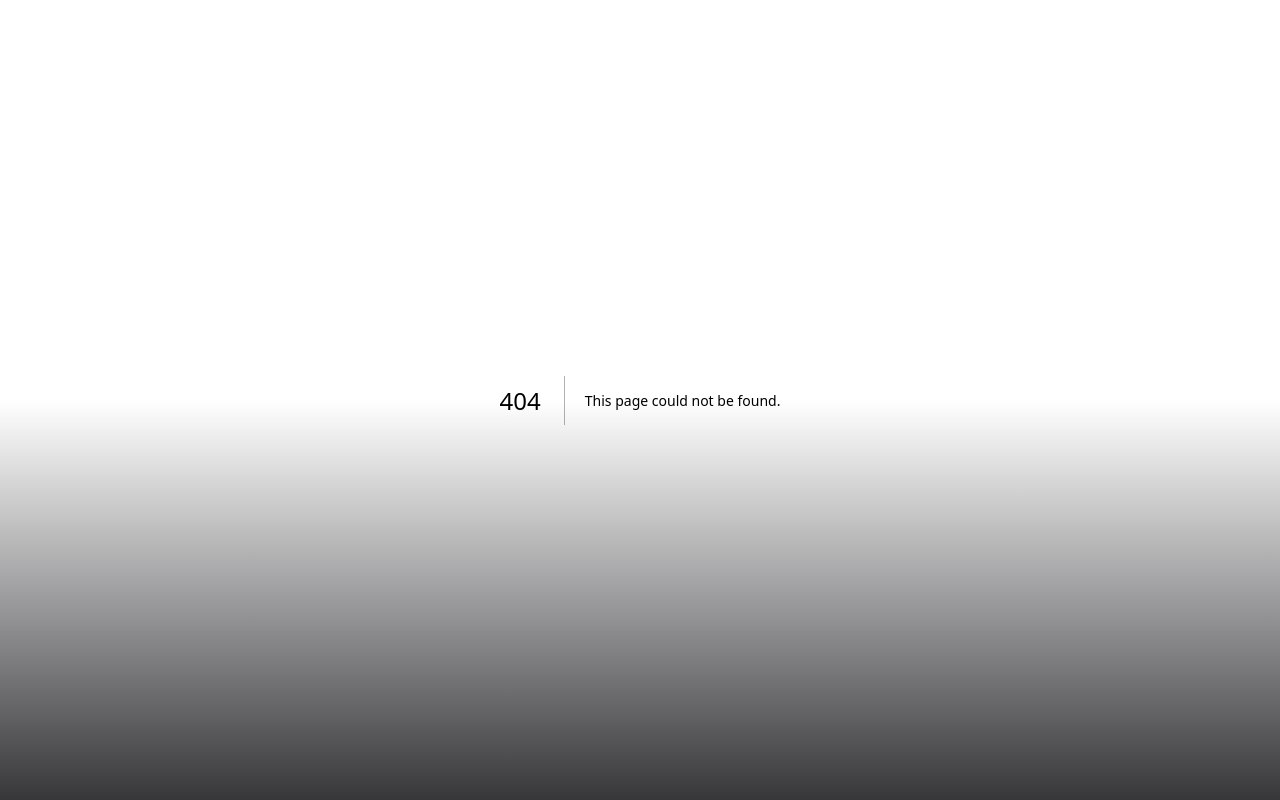
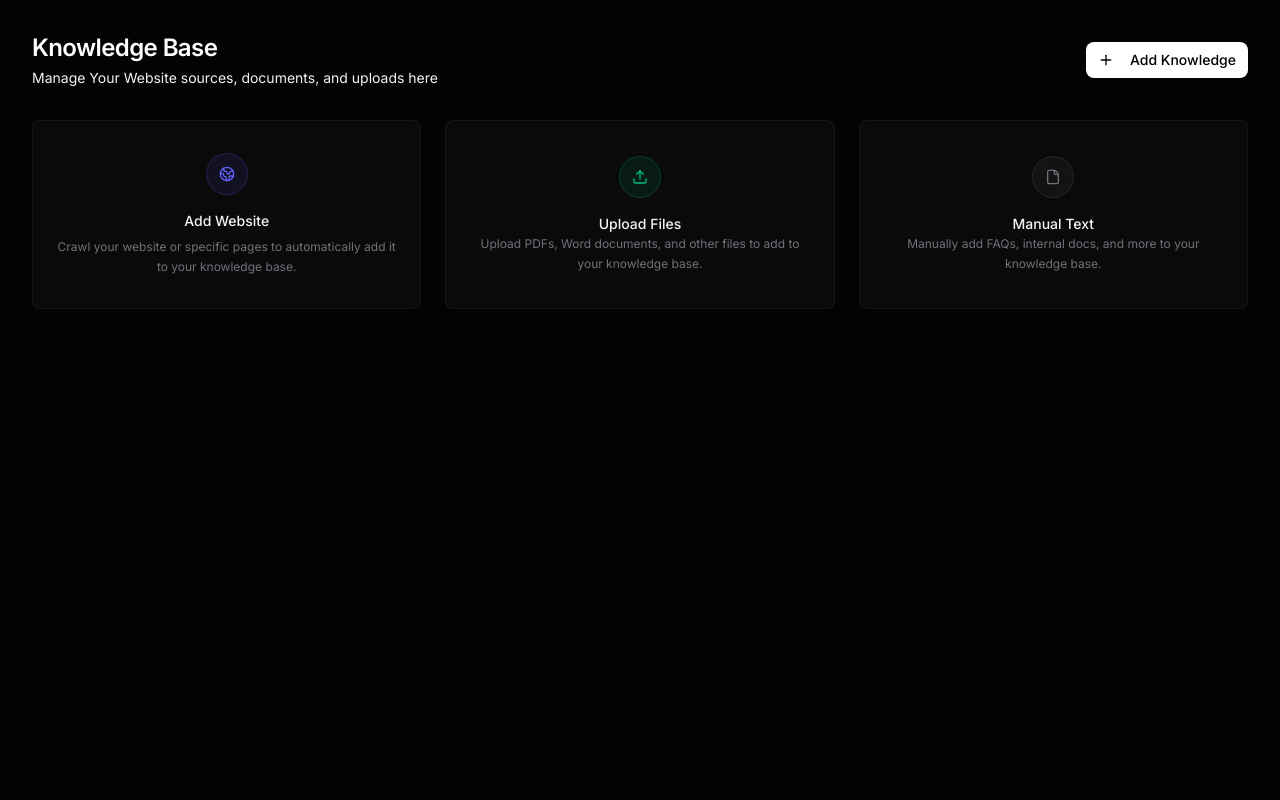
Before and after one commit to shishirkhatiwada/convoX, a Next.js app: page /dashboard/knowledge in a window 1280 px wide. Before the commit this address had no page. Built offline with nearby package versions, Linux system fonts and the light colour scheme; no server answers.

Commit message:
knowledge design

```diff
--- /dev/null
+++ b/app/dashboard/knowledge/page.tsx
@@ -0,0 +1,43 @@
+"use client"
+
+import { Button } from "@/components/ui/button";
+import { Plus } from "lucide-react";
+import React, { useState } from "react";
+import QuickActions from "./quickActions";
+
+const Page = () => {
+
+  const [defaultTab, setDefaultTab] = useState("website");
+const [isAddOpen, setIsAddOpen] = useState(false);
+  const openModal = (tab: string) => {
+    setDefaultTab(tab);
+    setIsAddOpen(true);
+  }
+  return (
+    <div className="p-6 md:p-8 space-y-8 max-w-7xl mx-auto animate-in fade-in duration-400">
+      <div className="flex flex-col md:flex-row justify-between items-start md:items-center gap-4">
+        <div>
+          <h1 className="text-2xl font-semibold text-white tracking-tight ">
+            Knowledge Base
+          </h1>
+          <p className="text-sm text-shadow-zinc-400 mt-1">
+            Manage Your Website sources, documents, and uploads here
+          </p>
+        </div>
+        <div className="flex items-center gap-2">
+          <Button
+          onClick={()=> openModal("website")}
+          className="bg-white text-black hover:bg-zinc-200 cursor-pointer">
+            <Plus className="w-4 h-4 mr-2" />
+            Add Knowledge</Button>
+        </div>
+      </div>
+      {/* \quick actions */}
+<QuickActions openModal={openModal} />
+
+
+    </div>
+  );
+};
+
+export default Page;
--- /dev/null
+++ b/app/dashboard/knowledge/quickActions.tsx
@@ -0,0 +1,71 @@
+import { Button } from "@/components/ui/button";
+import { File, Globe2, Upload } from "lucide-react";
+import React from "react";
+
+const QuickActions = ({ openModal }: { openModal: (tab: string) => void }) => {
+  return (
+    <div className="grid grid-cols-1 md:grid-cols-3 gap-6">
+      <Button
+        onClick={() => openModal("website")}
+        className="h-auto py-8 px-6 flex flex-col items-center justify-center gap-4 border-white/5 bg-[#0a0a0a] hover:bg-white/2 hover:border-lime-500/30 transition-all hover:text-white whitespace-normal group"
+        variant={"outline"}
+      >
+        <div className="p-3 rounded-full bg-indigo-500/10 border border-indigo-500/20 group-hover:bg-indigo-500/20 transition-colors ">
+          <Globe2 className="w-5 h-5 text-indigo-500" />
+        </div>
+
+        <div className="space-y-1.5 text-center w-full">
+          <span className="text-sm font-medium block whitespace-normal">
+            Add Website
+          </span>
+          <p className="text-xs text-zinc-500 font-normal leading-relaxed whitespace-normal wrap-break-word">
+            Crawl your website or specific pages to automatically add it to your
+            knowledge base.
+          </p>
+        </div>
+      </Button>
+
+      <Button
+        variant={"outline"}
+        className="h-auto py-8 px-6 flex flex-col items-center justify-center gap-4 border-white/5 bg-[#0a0a0a] hover:bg-white/2 hover:border-lime-500/30 transition-all hover:text-white whitespace-normal group"
+        onClick={() => openModal("upload")}
+      >
+        <div className="p-3 rounded-full bg-emerald-500/10 border border-emerald-500/20 group-hover:bg-emerald-500/20 transistion-colors">
+          <Upload className="w-5 h-5 text-emerald-500" />
+        </div>
+        <div className="space-y01.5 text-center w-full">
+          <span className="text-sm font-medium block whitespace-normal">
+            Upload Files
+          </span>
+          <p className="text-xs text-zinc-500 font-normal leading-relaxed">
+            Upload PDFs, Word documents, and other files to add to your
+            knowledge base.
+          </p>
+        </div>
+      </Button>
+
+
+<Button
+        variant={"outline"}
+        className="h-auto py-8 px-6 flex flex-col items-center justify-center gap-4 border-white/5 bg-[#0a0a0a] hover:bg-white/2 hover:border-lime-500/30 transition-all hover:text-white whitespace-normal group"
+        onClick={() => openModal("text")}
+      >
+        <div className="p-3 rounded-full bg-zinc-500/10 border border-zinc-500/20 group-hover:bg-zinc-500/20 transistion-colors">
+          <File className="w-5 h-5 text-zinc-500" />
+        </div>
+        <div className="space-y01.5 text-center w-full">
+          <span className="text-sm font-medium block whitespace-normal">
+            Manual Text
+          </span>
+          <p className="text-xs text-zinc-500 font-normal leading-relaxed">
+            Manually add FAQs, internal docs, and more to your knowledge base.
+          </p>
+        </div>
+      </Button>
+
+
+    </div>
+  );
+};
+
+export default QuickActions;
```
